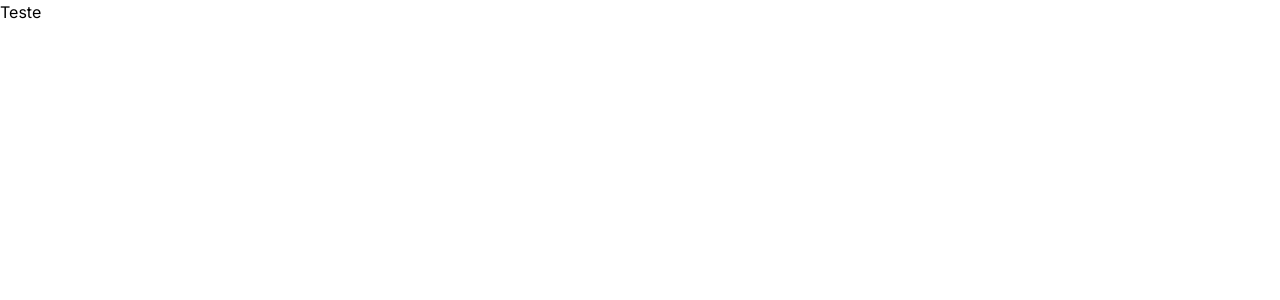
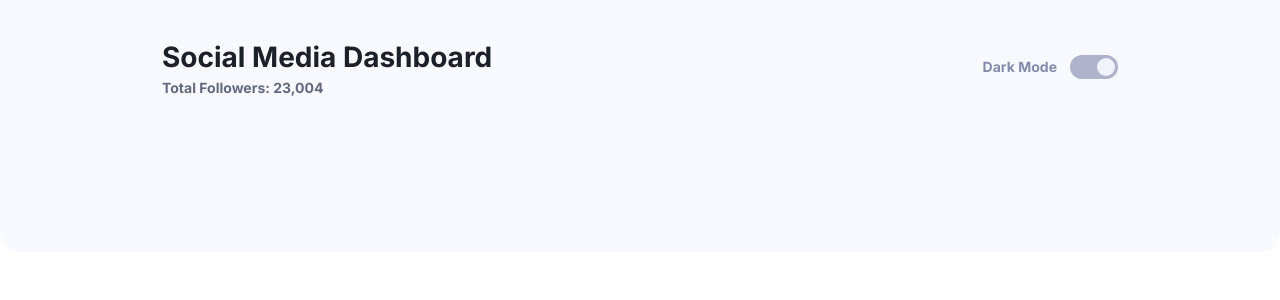
Before and after one commit to j-pcgoncalves/social_media_dashboard, a React (Create React App) app: page / in a window 1280 px wide. Shown: the top 300 px of the page. Built offline with nearby package versions, Linux system fonts and the light colour scheme; the HTML template or start-up script is replaced by a standard one.

Commit message:
create Header and style, add darkMode functionality

```diff
--- a/src/App.js
+++ b/src/App.js
@@ -1,7 +1,17 @@
-function App() {
+import { useState } from "react";
+
+import Header from "./components/Header";
+
+const App = () => {
+  const [isDark, setIsDark] = useState(false);
+
+  const handleDarkMode = () => {
+    setIsDark(!isDark);
+  }
+
   return (
-    <div className="font-inter">
-      <p>Teste</p>
+    <div className={`font-inter ${ isDark && "dark" }`}>
+      <Header handleDarkMode={handleDarkMode} isDark={isDark} />
     </div>
   );
 }
--- /dev/null
+++ b/src/components/Header.jsx
@@ -0,0 +1,21 @@
+const Header = ({ handleDarkMode, isDark }) => {
+    return (
+        <div className="bg-gray-100 transition-all duration-200 dark:bg-black-400 flex justify-between items-center pr-right pl-left pt-9 pb-[154px] rounded-b-[20px]">
+            <div>
+                <h1 className="font-bold text-[28px] text-black-200 dark:text-white">Social Media Dashboard</h1>
+                <p className="text-black-100 font-bold text-sm dark:text-gray-600">Total Followers: 23,004</p>
+            </div>
+            <div className="flex gap-[13px] items-center">
+                <p className="text-gray-500 text-sm font-bold dark:text-white">Dark Mode</p>
+                <div
+                    onClick={handleDarkMode}
+                    className="relative h-[24px] w-12 rounded-full bg-gray-400 cursor-pointer hover:bg-gradient-to-tr hover:from-blue-100 hover:to-green-100 dark:bg-gradient-to-tr dark:from-blue-100 dark:to-green-100"
+                >
+                    <div className={`absolute h-[18px] w-[18px] transition-all duration-200 bg-gray-200 dark:bg-black-300 rounded-full top-[2.6px] ${ isDark ? "left-[3px]" : "left-[27px]"}`}></div>
+                </div>
+            </div>
+        </div>
+    );
+}
+
+export default Header;
--- a/tailwind.config.js
+++ b/tailwind.config.js
@@ -9,6 +9,8 @@ module.exports = {
         "black": {
           100: "#63687D",
           200: "#1D1F29",
+          300: "#333A55",
+          400: "#20222F",
         },
         "gray": {
           100: "#F7F9FF",
@@ -16,6 +18,7 @@ module.exports = {
           300: "#E1E4F0",
           400: "#AEB3CB",
           500: "#848BAB",
+          600: "#8C98C6",
         },
         "green": {
           100: "#40DB82",
@@ -38,6 +41,10 @@ module.exports = {
       },
       fontFamily: {
         inter: ["'Inter'"]
+      },
+      padding: {
+        "left": "162px",
+        "right": "162px",
       }
     },
   },
```
